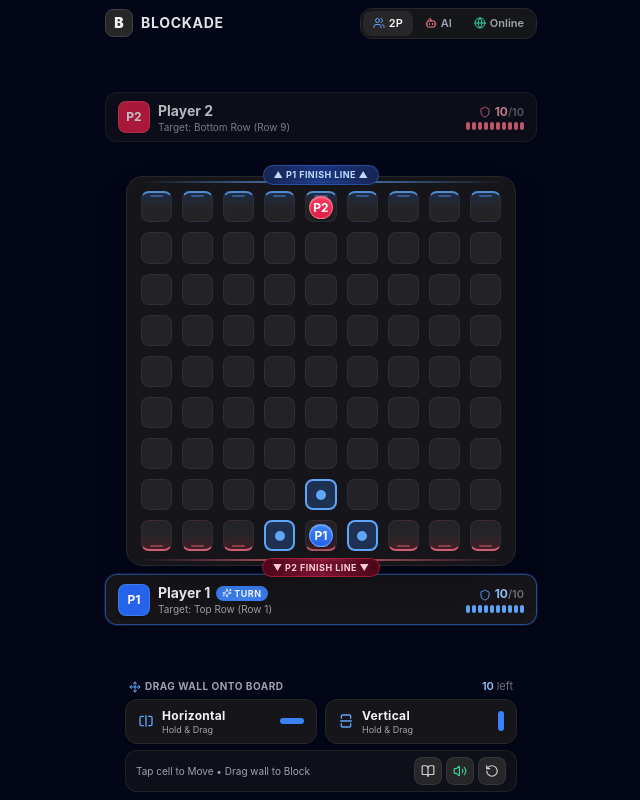
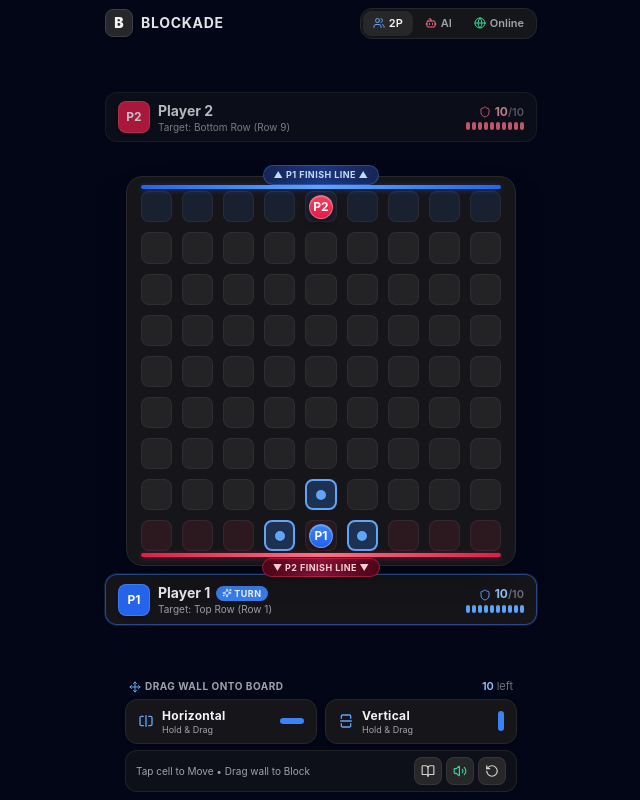
Before and after one commit to nickob4by/Blockade, a Next.js app: page / in a window 1280 px wide. Shown: the whole page, without its empty margins (319-959 px from the left). Built offline with nearby package versions, Linux system fonts and the light colour scheme; no server answers.

Commit message:
Convert dashed finish line into a clean continuous straight line bar

```diff
--- a/components/board/GameBoard.tsx
+++ b/components/board/GameBoard.tsx
@@ -201,10 +201,6 @@ export const GameBoard = forwardRef<GameBoardHandle, GameBoardProps>(({
 
       {/* Main Board Outer Frame */}
       <div className="relative w-[94vw] max-w-[390px] aspect-square p-2.5 sm:p-3.5 rounded-2xl bg-zinc-900/95 border border-zinc-800 shadow-2xl backdrop-blur-md flex items-center justify-center">
-        {/* Continuous Finish Line Accent Bars */}
-        <div className="absolute top-1 left-3 right-3 h-0.5 rounded-full bg-gradient-to-r from-transparent via-blue-400/80 to-transparent pointer-events-none" />
-        <div className="absolute bottom-1 left-3 right-3 h-0.5 rounded-full bg-gradient-to-r from-transparent via-rose-400/80 to-transparent pointer-events-none" />
-
         {/* Clean Goal Line Indicators */}
         <div className="absolute -top-3 left-6 right-6 flex items-center justify-center pointer-events-none">
           <span className="text-[9px] font-bold uppercase tracking-wider text-blue-200 bg-gradient-to-r from-blue-950 via-blue-900/90 to-blue-950 px-2.5 py-0.5 rounded-full border border-blue-500/40 shadow-sm">
@@ -220,7 +216,7 @@ export const GameBoard = forwardRef<GameBoardHandle, GameBoardProps>(({
         {/* 17x17 CSS Grid: 9 Cells + 8 Grooves */}
         <div
           ref={innerGridRef}
-          className="w-full h-full grid select-none touch-manipulation"
+          className="relative w-full h-full grid select-none touch-manipulation"
           style={{
             gridTemplateColumns:
               'repeat(8, 1fr clamp(6px, 1.8vw, 10px)) 1fr',
@@ -228,7 +224,17 @@ export const GameBoard = forwardRef<GameBoardHandle, GameBoardProps>(({
               'repeat(8, 1fr clamp(6px, 1.8vw, 10px)) 1fr',
           }}
         >
-          {/* 1. Render Cells (9x9) with finish line gradients and clean movement highlights */}
+          {/* Continuous Straight Finish Line Bars (Unbroken straight lines) */}
+          <div
+            className="absolute -top-1.5 left-0 right-0 h-1 rounded-full bg-gradient-to-r from-blue-600 via-blue-400 to-blue-600 shadow-[0_1px_6px_rgba(37,99,235,0.4)] pointer-events-none z-10"
+            aria-hidden="true"
+          />
+          <div
+            className="absolute -bottom-1.5 left-0 right-0 h-1 rounded-full bg-gradient-to-r from-rose-600 via-rose-400 to-rose-600 shadow-[0_1px_6px_rgba(225,29,72,0.4)] pointer-events-none z-10"
+            aria-hidden="true"
+          />
+
+          {/* 1. Render Cells (9x9) with clean movement highlights */}
           {Array.from({ length: BOARD_SIZE }).map((_, r) =>
             Array.from({ length: BOARD_SIZE }).map((_, c) => {
               const coord: Coordinate = { r, c };
@@ -260,20 +266,12 @@ export const GameBoard = forwardRef<GameBoardHandle, GameBoardProps>(({
                         ? 'bg-blue-500/25 border-2 border-blue-400 cursor-pointer hover:bg-blue-500/35'
                         : 'bg-rose-500/25 border-2 border-rose-400 cursor-pointer hover:bg-rose-500/35'
                       : isP1FinishLine
-                      ? 'bg-gradient-to-b from-blue-500/20 via-zinc-800/90 to-zinc-800/80 border border-zinc-700/40 border-t-2 border-t-blue-400/80 hover:border-blue-400/60'
+                      ? 'bg-blue-500/10 border border-zinc-700/40 hover:border-zinc-700/70'
                       : isP2FinishLine
-                      ? 'bg-gradient-to-t from-rose-500/20 via-zinc-800/90 to-zinc-800/80 border border-zinc-700/40 border-b-2 border-b-rose-400/80 hover:border-rose-400/60'
+                      ? 'bg-rose-500/10 border border-zinc-700/40 hover:border-zinc-700/70'
                       : 'bg-zinc-800/80 border border-zinc-700/40 hover:border-zinc-700/70'
                   }`}
                 >
-                  {/* Subtle finish line edge bar */}
-                  {isP1FinishLine && !isValidMove && (
-                    <span className="absolute top-0.5 inset-x-2 h-0.5 rounded-full bg-blue-400/40 pointer-events-none" />
-                  )}
-                  {isP2FinishLine && !isValidMove && (
-                    <span className="absolute bottom-0.5 inset-x-2 h-0.5 rounded-full bg-rose-400/40 pointer-events-none" />
-                  )}
-
                   {/* Pawn 1 */}
                   {isP1 && (
                     <div className="w-[82%] h-[82%] rounded-full bg-gradient-to-b from-blue-500 to-blue-600 border border-blue-300/50 shadow-tactile-p1 tactile-pawn flex items-center justify-center font-bold text-[11px] sm:text-xs text-white pawn-transition animate-pawn-land">
```
